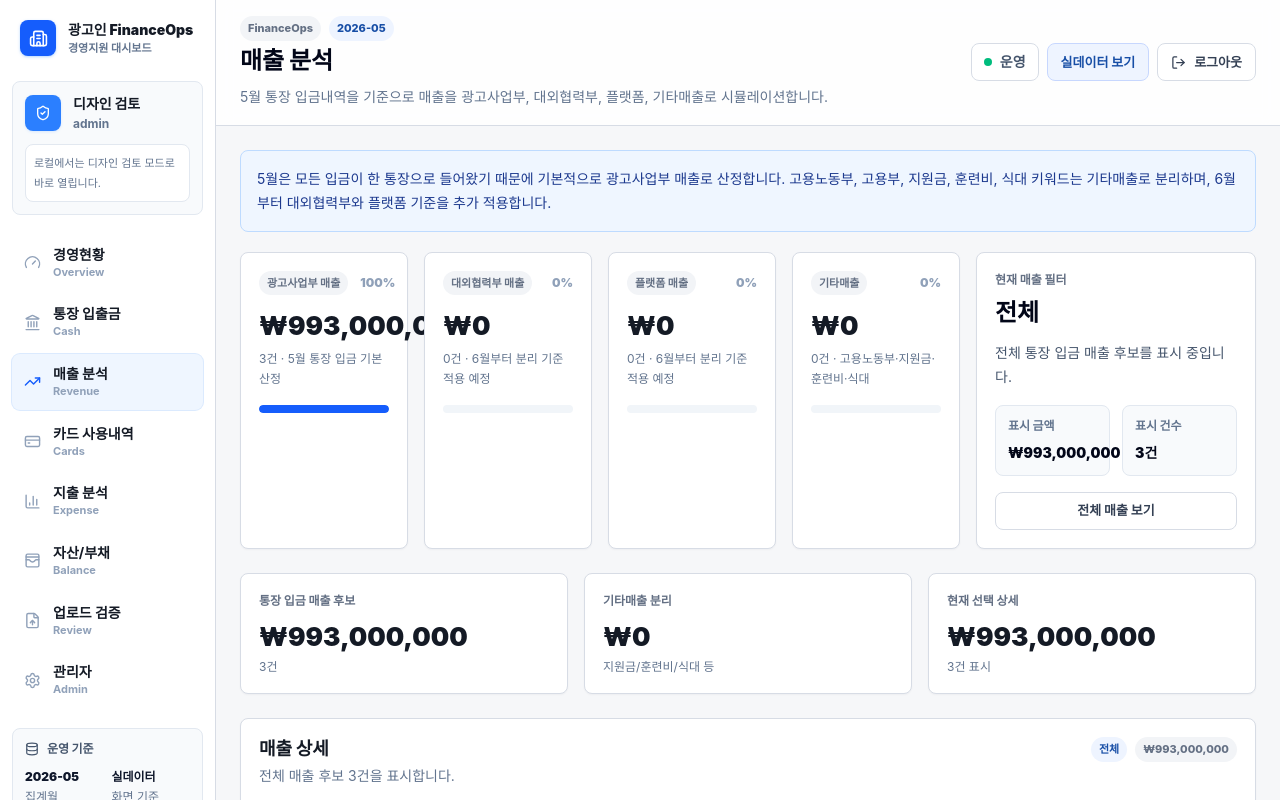
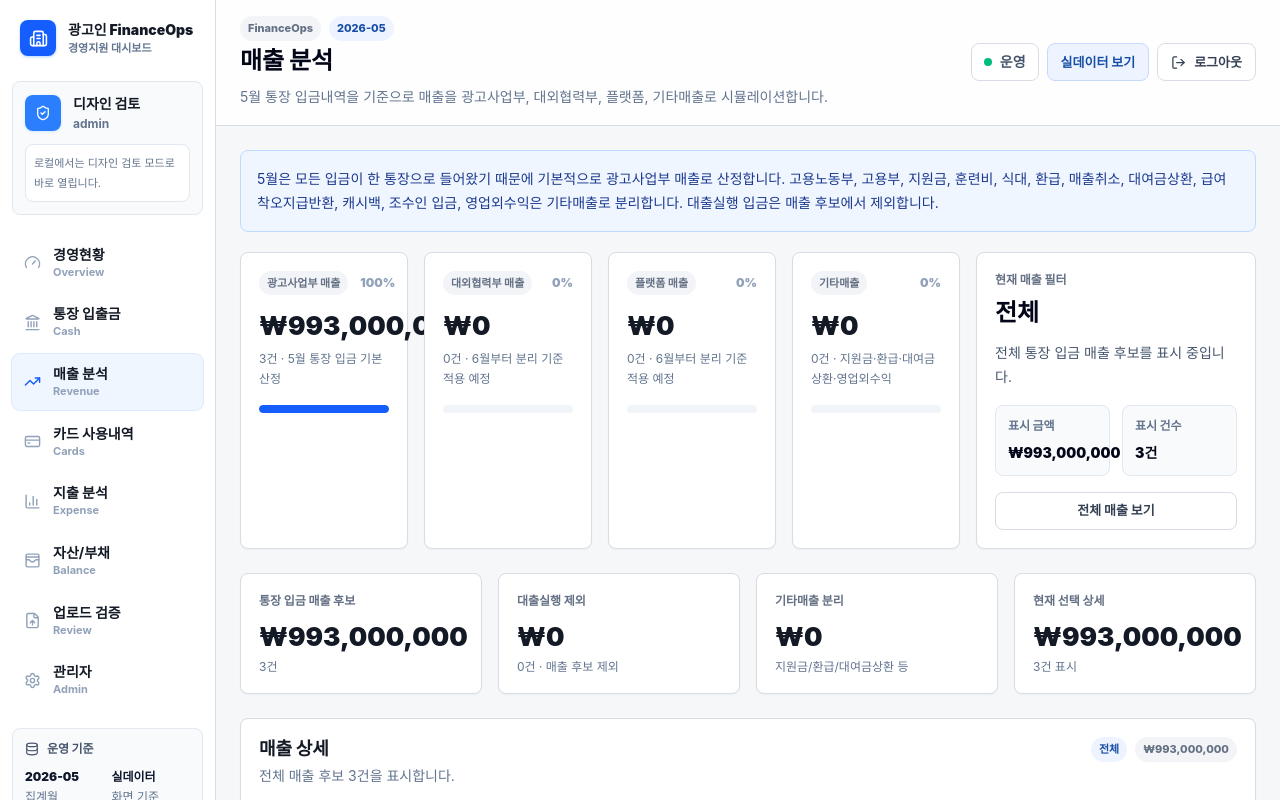
Before and after one commit to artong0906-cloud/finance-ops-dashboard, a Next.js app: page /revenue in a window 1280 px wide. Shown: the top 800 px of the page. Built offline with nearby package versions, Linux system fonts and the light colour scheme; no server answers.

Commit message:
Refine revenue classification rules

```diff
--- a/app/revenue/page.tsx
+++ b/app/revenue/page.tsx
@@ -7,7 +7,22 @@ import type { Transaction } from "@/types/finance";
 
 const revenueCategories = ["광고사업부 매출", "대외협력부 매출", "플랫폼 매출", "기타매출"] as const;
 const allFilter = "전체";
-const miscKeywords = ["고용노동부", "고용부", "지원금", "훈련비", "식대"];
+const miscKeywords = [
+  "고용노동부",
+  "고용부",
+  "지원금",
+  "훈련비",
+  "식대",
+  "환급",
+  "매출취소",
+  "대여금상환",
+  "급여착오지급반환",
+  "착오지급반환",
+  "캐시백",
+  "조수인",
+  "영업외수익"
+];
+const loanExecutionKeywords = ["대출실행", "대출금입금", "대출금 입금", "신규대출", "차입금입금", "차입금 입금"];
 
 type RevenueCategory = (typeof revenueCategories)[number];
 type RevenueFilter = typeof allFilter | RevenueCategory;
@@ -45,6 +60,11 @@ function rowText(row: Transaction) {
 function matchedMiscKeyword(row: Transaction) {
   const text = rowText(row);
   return miscKeywords.find((keyword) => text.includes(normalizeText(keyword)));
+}
+
+function isLoanExecutionDeposit(row: Transaction) {
+  const text = rowText(row);
+  return loanExecutionKeywords.some((keyword) => text.includes(normalizeText(keyword)));
 }
 
 function classifyRevenue(row: Transaction): Pick<RevenueRow, "category" | "rule"> {
@@ -92,7 +112,7 @@ function percent(part: number, total: number) {
 
 function ruleCaption(category: RevenueCategory) {
   if (category === "광고사업부 매출") return "5월 통장 입금 기본 산정";
-  if (category === "기타매출") return "고용노동부·지원금·훈련비·식대";
+  if (category === "기타매출") return "지원금·환급·대여금상환·영업외수익";
   return "6월부터 분리 기준 적용 예정";
 }
 
@@ -100,11 +120,13 @@ export default async function RevenuePage({ searchParams }: RevenuePageProps) {
   const params = searchParams ? await searchParams : {};
   const activeFilter = resolveFilter(Array.isArray(params.category) ? params.category[0] : params.category);
   const data = await getDashboardData();
-  const depositRows = data.transactions.filter((row) => (
+  const bankDepositRows = data.transactions.filter((row) => (
     row.source === "은행"
     && row.cashFlowType === "입금"
     && !row.isInternalTransfer
   ));
+  const excludedLoanRows = bankDepositRows.filter(isLoanExecutionDeposit);
+  const depositRows = bankDepositRows.filter((row) => !isLoanExecutionDeposit(row));
   const revenueRows: RevenueRow[] = depositRows.map((row) => ({
     row,
     ...classifyRevenue(row)
@@ -135,7 +157,8 @@ export default async function RevenuePage({ searchParams }: RevenuePageProps) {
     >
       <section className="mb-5 rounded-lg border border-blue-200 bg-blue-50 p-4 text-sm leading-6 text-blue-900">
         5월은 모든 입금이 한 통장으로 들어왔기 때문에 기본적으로 광고사업부 매출로 산정합니다.
-        고용노동부, 고용부, 지원금, 훈련비, 식대 키워드는 기타매출로 분리하며, 6월부터 대외협력부와 플랫폼 기준을 추가 적용합니다.
+        고용노동부, 고용부, 지원금, 훈련비, 식대, 환급, 매출취소, 대여금상환, 급여착오지급반환, 캐시백, 조수인 입금, 영업외수익은 기타매출로 분리합니다.
+        대출실행 입금은 매출 후보에서 제외합니다.
       </section>
 
       <section className="mb-6 grid grid-cols-[minmax(0,1fr)_280px] gap-4 max-xl:grid-cols-1">
@@ -195,16 +218,21 @@ export default async function RevenuePage({ searchParams }: RevenuePageProps) {
         </aside>
       </section>
 
-      <section className="mb-6 grid grid-cols-3 gap-4 max-lg:grid-cols-1">
+      <section className="mb-6 grid grid-cols-4 gap-4 max-xl:grid-cols-2 max-md:grid-cols-1">
         <div className="card">
           <div className="eyebrow">통장 입금 매출 후보</div>
           <div className="metric-value mt-3">{formatKRW(totalRevenue)}</div>
           <div className="mt-2 text-xs text-slate-500">{revenueRows.length.toLocaleString("ko-KR")}건</div>
         </div>
         <div className="card">
+          <div className="eyebrow">대출실행 제외</div>
+          <div className="metric-value mt-3">{formatKRW(excludedLoanRows.reduce((sum, row) => sum + row.amount, 0))}</div>
+          <div className="mt-2 text-xs text-slate-500">{excludedLoanRows.length.toLocaleString("ko-KR")}건 · 매출 후보 제외</div>
+        </div>
+        <div className="card">
           <div className="eyebrow">기타매출 분리</div>
           <div className="metric-value mt-3">{formatKRW(summaries.find((item) => item.category === "기타매출")?.amount || 0)}</div>
-          <div className="mt-2 text-xs text-slate-500">지원금/훈련비/식대 등</div>
+          <div className="mt-2 text-xs text-slate-500">지원금/환급/대여금상환 등</div>
         </div>
         <div className="card">
           <div className="eyebrow">현재 선택 상세</div>
```
